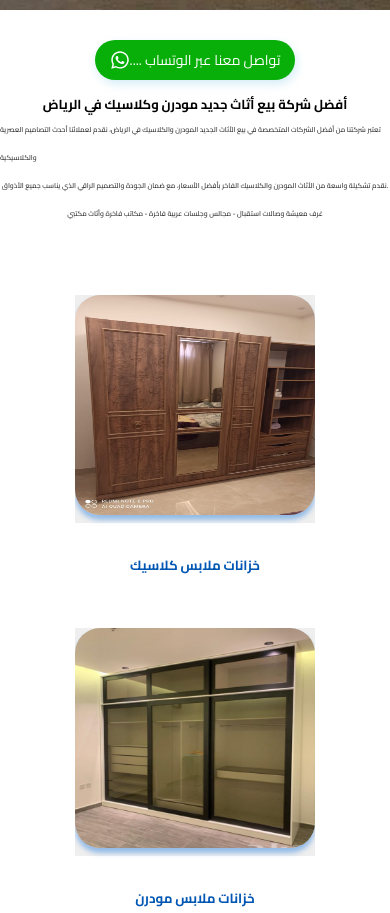
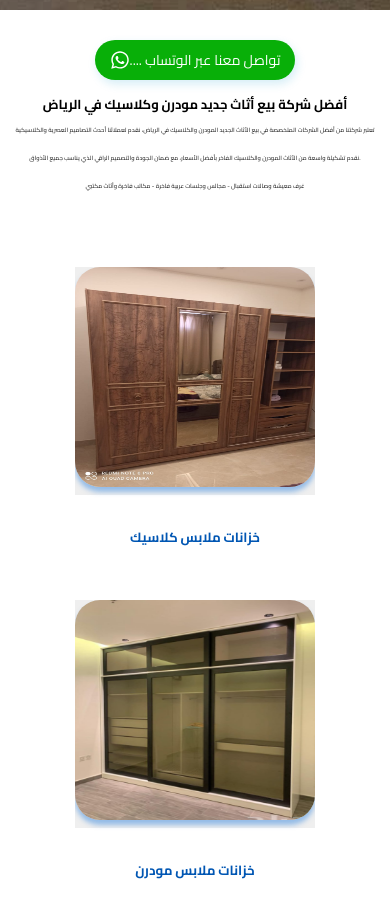
Before and after one commit to hesham2525/Al-Saad-Furniture, a React (Vite) app: page / in a window 390 px wide. Shown: the part 834-1747 px from the top of the page. Built offline with nearby package versions, Linux system fonts and the light colour scheme.

Commit message:
last edit

```diff
--- a/src/components/content/content.css
+++ b/src/components/content/content.css
@@ -391,7 +391,7 @@
 
 @media only  screen and (max-width: 440px){
   .para2{
-    font-size:7px;
+    font-size:6px;
 
     line-height: 28px;
   }
```
